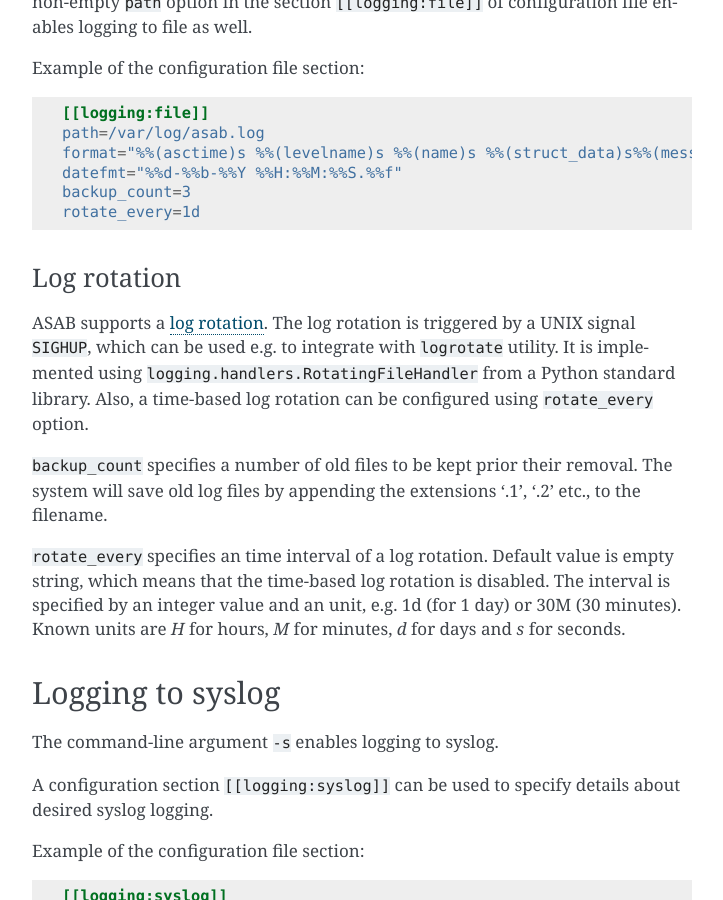
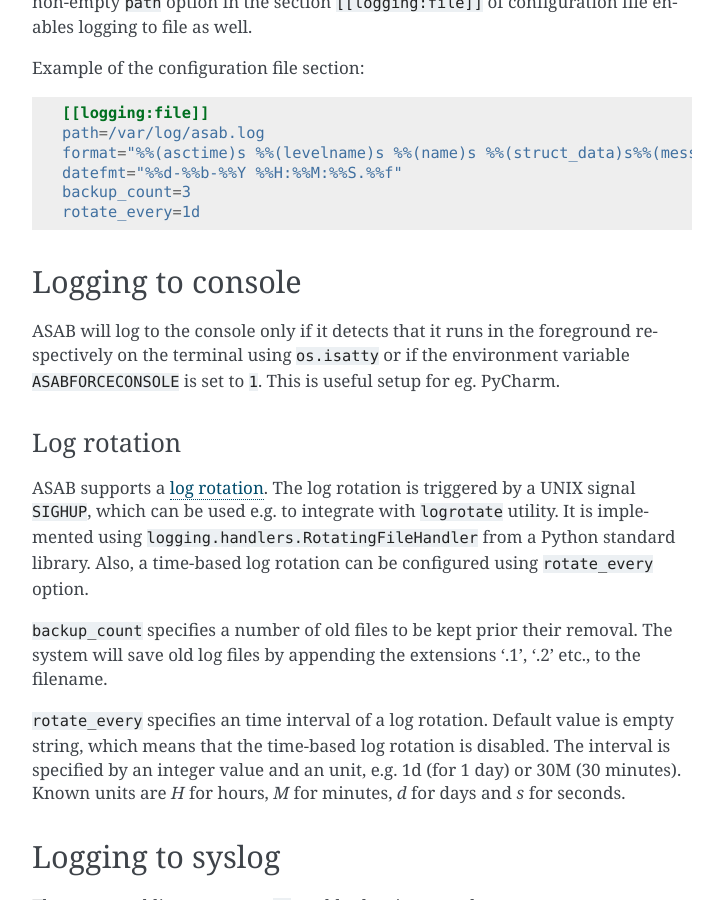
Before and after one commit to TeskaLabs/asab, a Sphinx documentation site: the page built from doc/asab/log.rst, in a window 1280 px wide and 900 px high, scrolled down 1859 px. Shown: the whole window, without its empty margins (388-1111 px from the left). Built offline with Sphinx 7.4.7, drawn with Linux system fonts in a browser that asks for light colours.

Commit message:
Allow to force logging to console.

```diff
--- a/doc/asab/log.rst
+++ b/doc/asab/log.rst
@@ -110,6 +110,14 @@ Example of the configuration file section:
     rotate_every=1d
 
 
+Logging to console
+------------------
+
+ASAB will log to the console only if it detects that it runs in the foreground respectively on the terminal using ``os.isatty``
+or if the environment variable ``ASABFORCECONSOLE`` is set to ``1``.
+This is useful setup for eg. PyCharm.
+
+
 Log rotation
 ^^^^^^^^^^^^
 
```
Also changed, not shown: 1 other file.
